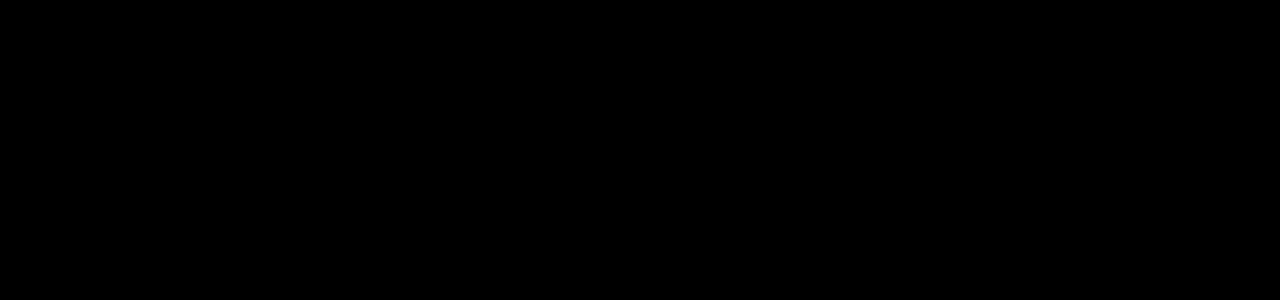
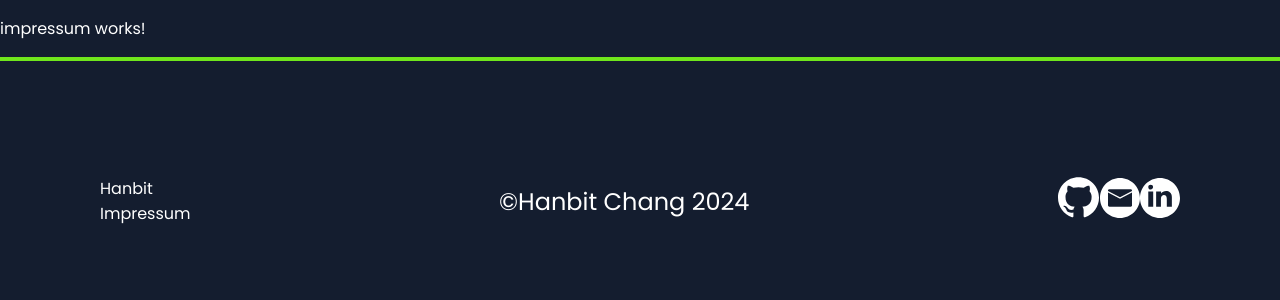
Before and after one commit to hanbit10/portfolio-hanbit, an Angular app: page /impressum in a window 1280 px wide. Before the commit this address led to /. Shown: the top 300 px of the page. Built offline with nearby package versions, Linux system fonts and the light colour scheme.

Commit message:
update footer

```diff
--- a/src/app/app.routes.ts
+++ b/src/app/app.routes.ts
@@ -1,4 +1,8 @@
 import { Routes } from '@angular/router';
 import { MainPageComponent } from './page/main-page/main-page.component';
+import { ImpressumComponent } from './page/impressum/impressum.component';
 
-export const routes: Routes = [{ path: '', component: MainPageComponent }];
+export const routes: Routes = [
+  { path: '', component: MainPageComponent },
+  { path: 'impressum', component: ImpressumComponent },
+];
--- a/src/app/components/footer/footer.component.html
+++ b/src/app/components/footer/footer.component.html
@@ -1,7 +1,7 @@
 <div class="container">
   <div>
     <div>Hanbit</div>
-    <div>Impressum</div>
+    <div (click)="gotoImpressum()">Impressum</div>
   </div>
   <div class="text">©Hanbit Chang 2024</div>
   <section class="social-network">
--- a/src/app/components/footer/footer.component.scss
+++ b/src/app/components/footer/footer.component.scss
@@ -3,11 +3,14 @@
 .container {
   position: relative;
   @include setFlex($direction: row, $justify: space-between, $align: center);
-  padding: 20px 0;
-  background-color: rgba(0, 255, 255, 0.511);
+  height: 30vh;
+  padding-top: 20px;
+  padding-right: 100px;
+  padding-left: 100px;
+  border-top: 4px solid $neon-green;
 }
 
 .text {
-  font-size: 3rem;
-  font-weight: 400x;
+  font-size: 1.5rem;
+  font-weight: 400;
 }
--- a/src/app/components/footer/footer.component.ts
+++ b/src/app/components/footer/footer.component.ts
@@ -1,12 +1,20 @@
-import { Component } from '@angular/core';
+import { CommonModule } from '@angular/common';
+import { Component, OnInit } from '@angular/core';
+import { Router } from '@angular/router';
 
 @Component({
   selector: 'app-footer',
   standalone: true,
-  imports: [],
+  imports: [CommonModule],
   templateUrl: './footer.component.html',
-  styleUrl: './footer.component.scss'
+  styleUrl: './footer.component.scss',
 })
-export class FooterComponent {
-
+export class FooterComponent implements OnInit {
+  constructor(private router: Router) {}
+  ngOnInit(): void {
+    // throw new Error('Method not implemented.');
+  }
+  gotoImpressum() {
+    this.router.navigate(['/impressum']);
+  }
 }
--- a/src/app/page/impressum/impressum.component.ts
+++ b/src/app/page/impressum/impressum.component.ts
@@ -1,11 +1,19 @@
-import { Component } from '@angular/core';
+import { Component, OnInit } from '@angular/core';
 import { FooterComponent } from '../../components/footer/footer.component';
+import { Router } from '@angular/router';
+import { CommonModule } from '@angular/common';
 
 @Component({
   selector: 'app-impressum',
   standalone: true,
-  imports: [FooterComponent],
+  imports: [FooterComponent, CommonModule],
   templateUrl: './impressum.component.html',
   styleUrl: './impressum.component.scss',
 })
-export class ImpressumComponent {}
+export class ImpressumComponent implements OnInit {
+  ngOnInit(): void {
+    // throw new Error('Method not implemented.');
+  }
+
+  constructor(private router: Router) {}
+}
--- a/src/styles.scss
+++ b/src/styles.scss
@@ -4,6 +4,7 @@
 $neon-blue: #1cdae6;
 $neon-green: #70e61c;
 $neon-red: #e61c40;
+$background-color: #141d2f;
 
 @font-face {
   font-family: Poppins;
@@ -12,7 +13,7 @@
 
 body {
   margin: 0;
-  background-color: #000;
+  background-color: $background-color;
   font-family: Poppins;
   color: white;
 }
```
